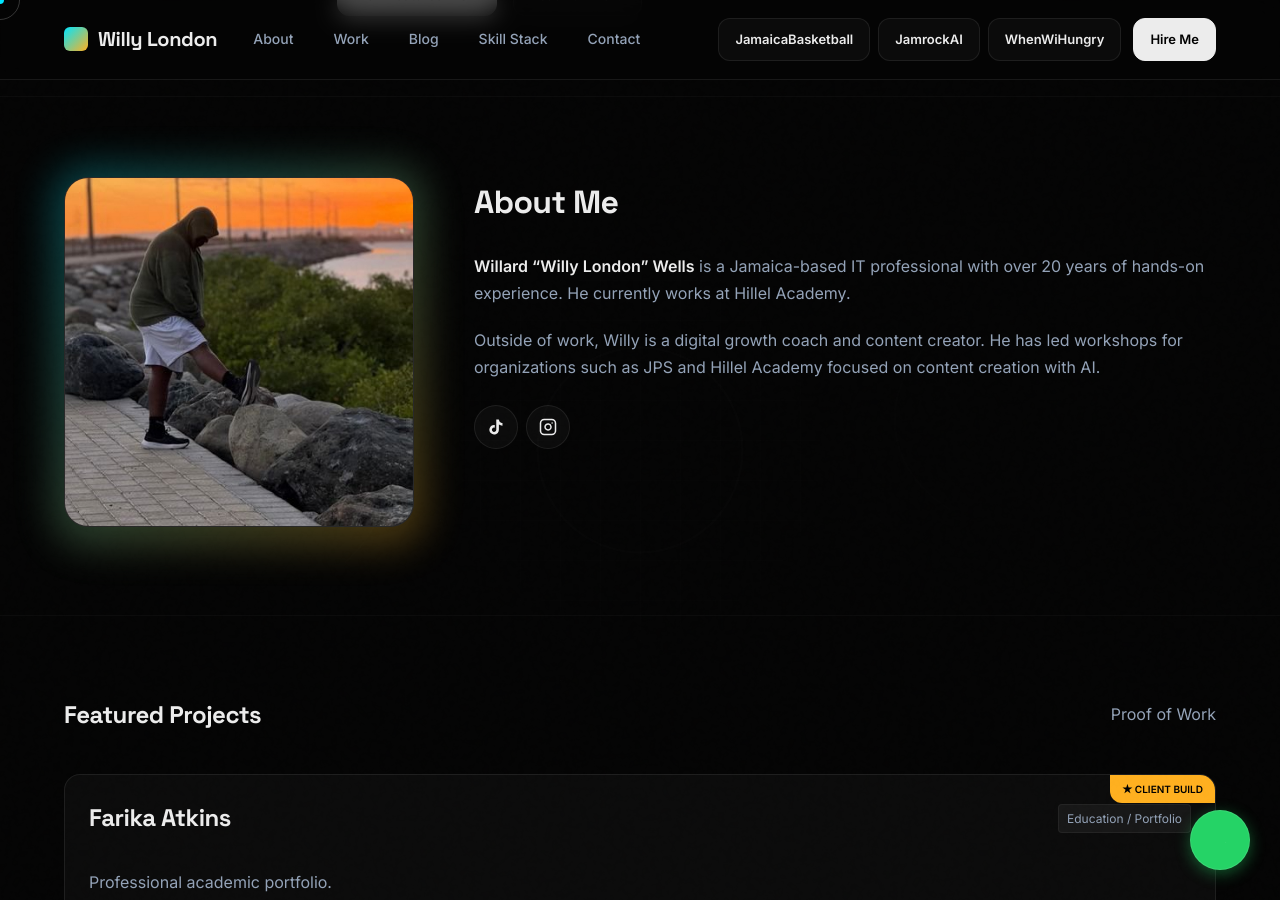
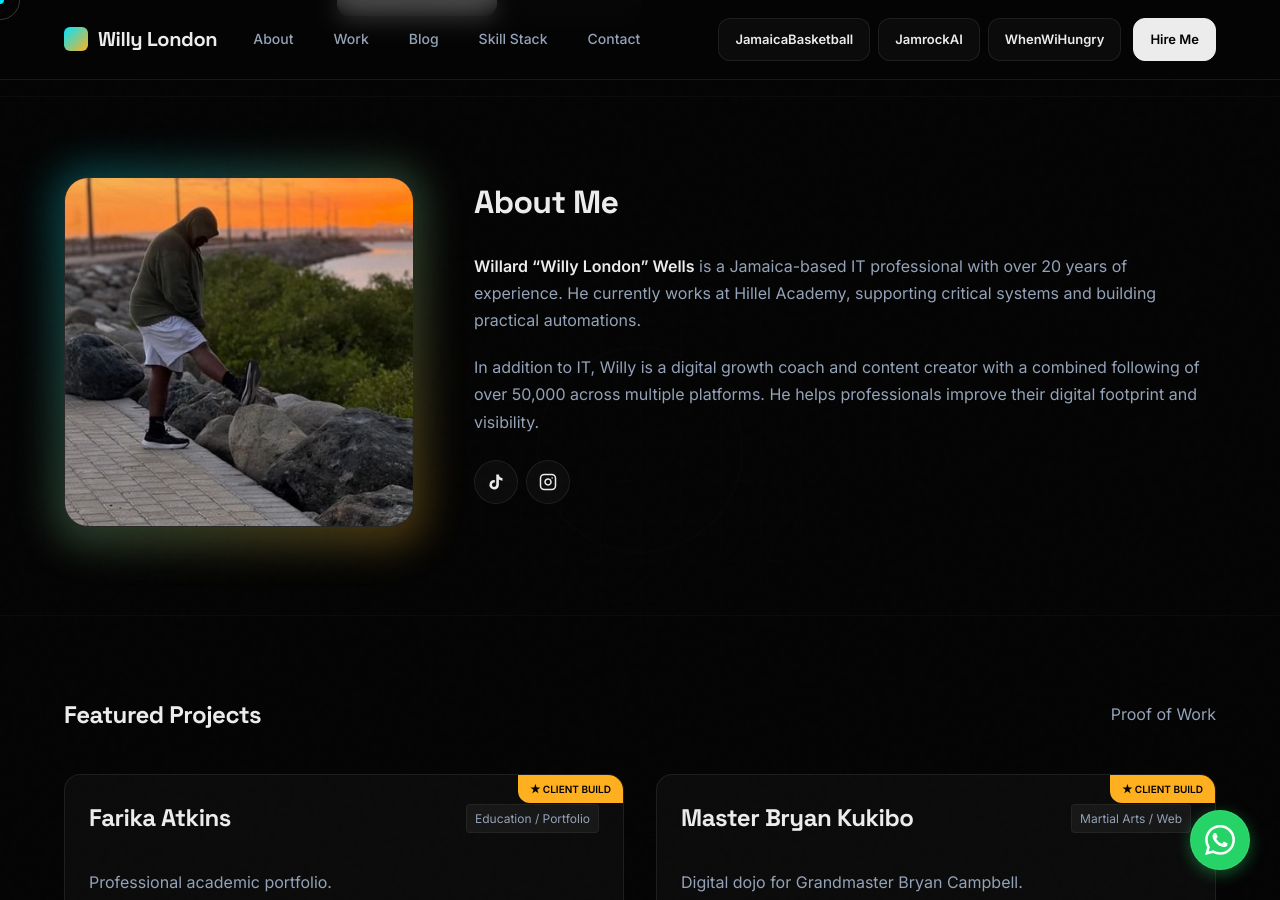
Before and after one commit to willylondon/creative-technician, a Jekyll site: the page built from index.html, in a window 1280 px wide and 900 px high, scrolled down 533 px. Built offline with Jekyll 4.4.1, drawn with Linux system fonts in a browser that asks for light colours; some of the changed text lies outside the part shown.

Commit message:
Update index.html

```diff
--- a/index.html
+++ b/index.html
@@ -71,7 +74,6 @@
       align-items: center; justify-content: center; box-shadow: 0 4px 15px rgba(37, 211, 102, 0.4);
       z-index: 1000; transition: all 0.3s var(--ease); border: 1px solid rgba(255,255,255,0.1);
     }
-    .whatsapp-float:hover { transform: translateY(-5px) scale(1.1); box-shadow: 0 10px 25px rgba(37, 211, 102, 0.6); }
 
     .bg-layer { position: fixed; inset: 0; pointer-events: none; z-index: -1; }
     .grid-lines {
@@ -258,10 +260,10 @@
         <div class="bio-text reveal" style="transition-delay: 100ms;">
           <h2 style="margin-bottom: 24px; font-size: 32px;">About Me</h2>
           <p>
-            <strong>Willard “Willy London” Wells</strong> is a Jamaica-based IT professional with over 20 years of hands-on experience. He currently works at Hillel Academy.
+            <strong>Willard “Willy London” Wells</strong> is a Jamaica-based IT professional with over 20 years of experience. He currently works at Hillel Academy, supporting critical systems and building practical automations.
           </p>
           <p>
-            Outside of work, Willy is a digital growth coach and content creator. He has led workshops for organizations such as JPS and Hillel Academy focused on content creation with AI.
+            In addition to IT, Willy is a digital growth coach and content creator with a combined following of over 50,000 across multiple platforms. He helps professionals improve their digital footprint and visibility.
           </p>
           <div class="flex gap-2" style="margin-top: 24px;">
             <a href="https://www.tiktok.com/@willylondon" target="_blank" class="btn btn-icon data-hover" title="TikTok">
@@ -291,7 +293,17 @@
             <p style="color: var(--text-muted); margin-bottom: 24px; flex-grow: 1;">Professional academic portfolio.</p>
             <span class="tag" style="color:var(--accent-amber); border-color:var(--accent-amber)">Visit Site &rarr;</span>
           </a>
-          </div>
+
+          <a href="https://masterbryankukibo.online" target="_blank" class="card reveal data-hover">
+            <div style="position: absolute; top: 0; right: 0; background: var(--accent-amber); color: #000; font-size: 10px; font-weight: 800; padding: 6px 12px; border-bottom-left-radius: 12px; z-index: 10;">★ CLIENT BUILD</div>
+            <div class="flex justify-between items-center" style="margin-bottom: 16px;">
+              <h3 class="font-heading" style="font-size: 24px;">Master Bryan Kukibo</h3>
+              <div class="tag">Martial Arts / Web</div>
+            </div>
+            <p style="color: var(--text-muted); margin-bottom: 24px; flex-grow: 1;">Digital dojo for Grandmaster Bryan Campbell.</p>
+            <span class="tag" style="color:var(--accent-amber); border-color:var(--accent-amber)">Visit Site &rarr;</span>
+          </a>
+        </div>
       </div>
     </section>
 
@@ -330,6 +342,11 @@
             <div class="skill-bar"><div class="skill-pip fill"></div><div class="skill-pip fill"></div><div class="skill-pip fill"></div><div class="skill-pip fill"></div><div class="skill-pip fill"></div></div>
             <p style="font-size: 14px; color: var(--text-muted); margin-top: 12px;">Google Workspace, Cisco Meraki, Network+.</p>
           </div>
+          <div class="card reveal data-hover">
+            <h4 class="font-heading">Automation & Code</h4>
+            <div class="skill-bar"><div class="skill-pip fill"></div><div class="skill-pip fill"></div><div class="skill-pip fill"></div><div class="skill-pip fill"></div><div class="skill-pip"></div></div>
+            <p style="font-size: 14px; color: var(--text-muted); margin-top: 12px;">n8n, Google Apps Script, JavaScript.</p>
+          </div>
         </div>
       </div>
     </section>
@@ -364,7 +381,7 @@
   </footer>
 
   <a href="https://wa.me/18767978034" class="whatsapp-float" target="_blank" aria-label="Chat on WhatsApp">
-    <svg width="30" height="30" viewBox="0 0 24 24" fill="white"><path d="M17.472 14.382c-.297-.149-1.758-.867-2.03-.967... (truncated for space) ..."/></svg>
+    <svg width="30" height="30" viewBox="0 0 24 24" fill="white"><path d="M17.472 14.382c-.297-.149-1.758-.867-2.03-.967-2.73-.099-.471-.148-.67.15-.197.297-.767.966-.94 1.164-.173.199-.347.223-.644.075-.297-.15-1.255-.463-2.39-1.475-.883-.788-1.48-1.761-1.653-2.059-.173-.297-.018-.458.13-.606.134-.133.298-.347.446-.52.149-.174.198-.298.298-.497.099-.198.05-.371-.025-.52-.075-.149-.669-1.612-.916-2.207-.242-.579-.487-.5-.669-.51-.173-.008-.371-.01-.57-.01-.198 0-.52.074-.792.372-.272.297-1.04 1.016-1.04 2.479 0 1.462 1.065 2.875 1.213 3.074.149.198 2.096 3.2 5.077 4.487.709.306 1.262.489 1.694.625.712.227 1.36.195 1.871.118.571-.085 1.758-.719 2.006-1.413.248-.694.248-1.289.173-1.413-.074-.124-.272-.198-.57-.347m-5.421 7.403h-.004a9.87 9.87 0 01-5.031-1.378l-.361-.214-3.741.982.998-3.648-.235-.374a9.86 9.86 0 01-1.51-5.26c.001-5.45 4.436-9.884 9.888-9.884 2.64 0 5.122 1.03 6.988 2.898a9.825 9.825 0 012.893 6.994c-.003 5.45-4.437 9.884-9.885 9.884m8.413-18.297A11.815 11.815 0 0012.05 0C5.495 0 .16 5.335.157 11.892c0 2.096.547 4.142 1.588 5.945L.057 24l6.305-1.654a11.882 11.882 0 005.683 1.448h.005c6.554 0 11.89-5.335 11.893-11.893a11.821 11.821 0 00-3.48-8.413Z"/></svg>
   </a>
 
   <script>
```
Also changed, not shown: other parts of index.html (+3 -0 lines).
